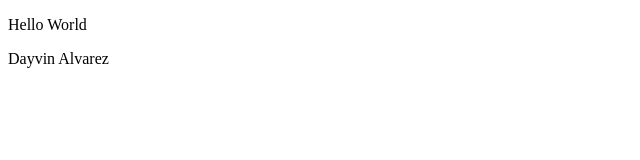
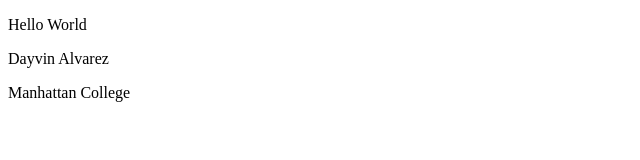
Before and after one commit to dayvin20/The-Terror, a plain HTML site: page index.html in a window 1280 px wide. Shown: the whole page, without its empty margins (0-640 px from the left). Drawn offline with Linux system fonts and the light colour scheme.

Commit message:
Manhattan College

```diff
--- a/index.html
+++ b/index.html
@@ -8,5 +8,6 @@
 <body>
 	<p>Hello World</p>
 	<p>Dayvin Alvarez</p>
+	<p>Manhattan College</p>
 </body>
 </html>
```
